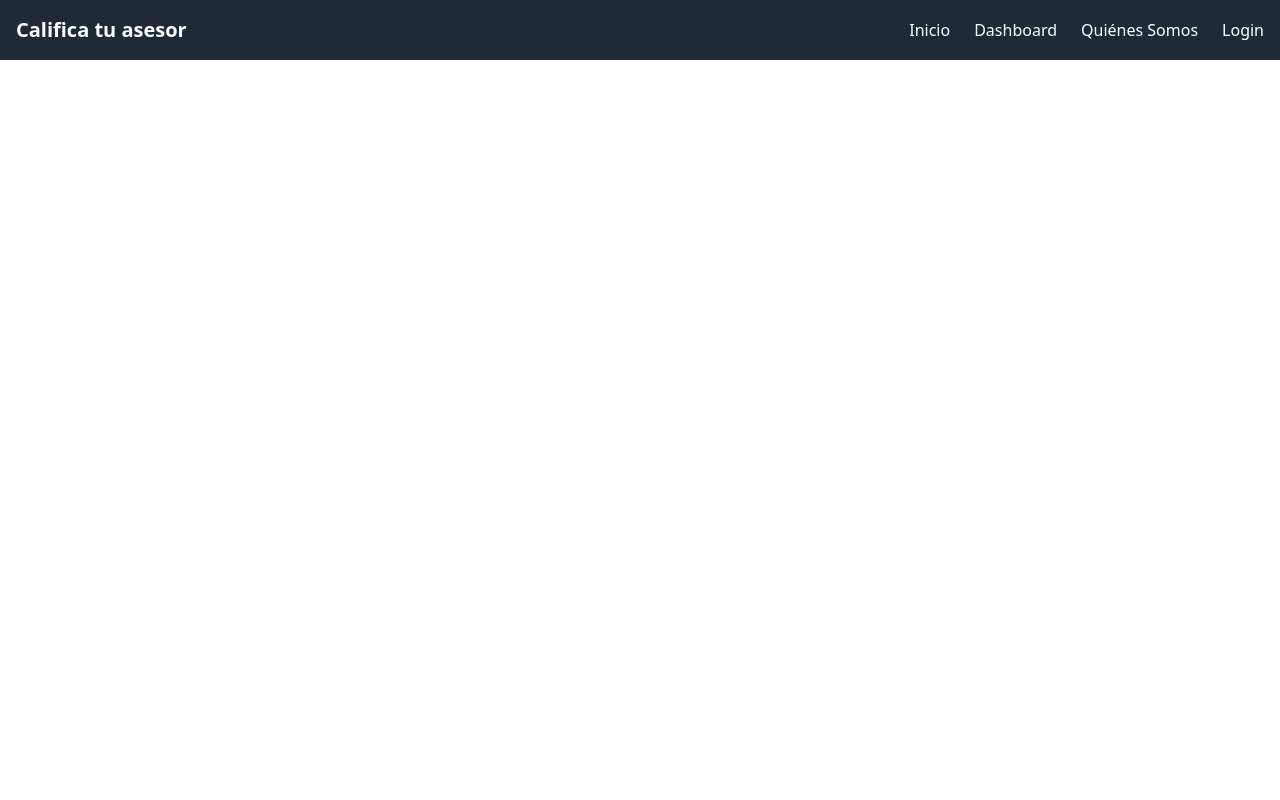
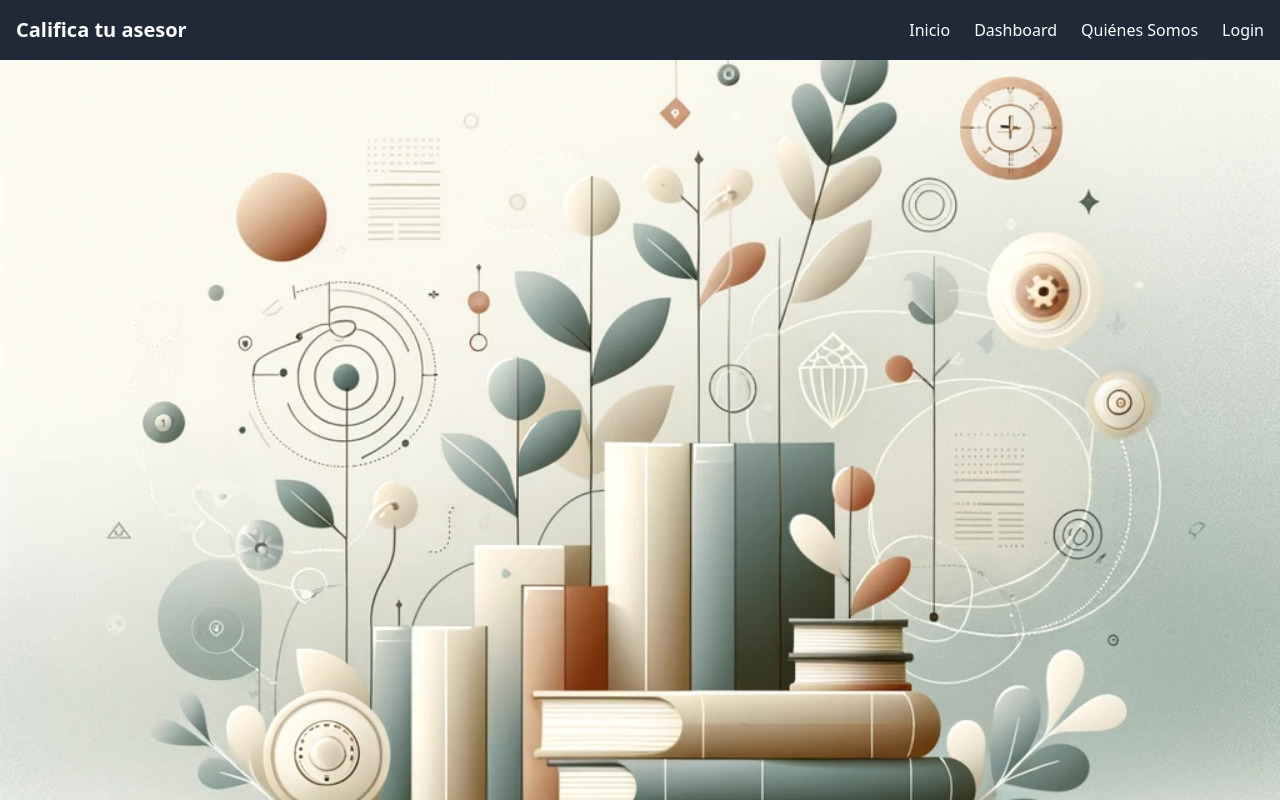
Before and after one commit to luiscarp/calificador_director_tesis, a Next.js app: page /dashboard in a window 1280 px wide. Built offline with nearby package versions, Linux system fonts and the light colour scheme; no server answers.

Commit message:
dashboard bg

```diff
--- a/pages/dashboard.js
+++ b/pages/dashboard.js
@@ -11,13 +11,15 @@
       if (session) {
         return (
 
-          <>
-          <NavBar></NavBar>
+          <div className=" h-screen bg-[url('/fondodash.png')]  bg-cover bg-center ">
+ <NavBar></NavBar>
+          </div>
 
-          </>
+
+
         )}
   return (
-    <div>
+    <div className=" h-screen bg-[url('/fondodash.png')]  bg-cover bg-center ">
        <NavBar></NavBar>
     </div>
   )
```
Also changed, not shown: public/fondodash.png (added).
